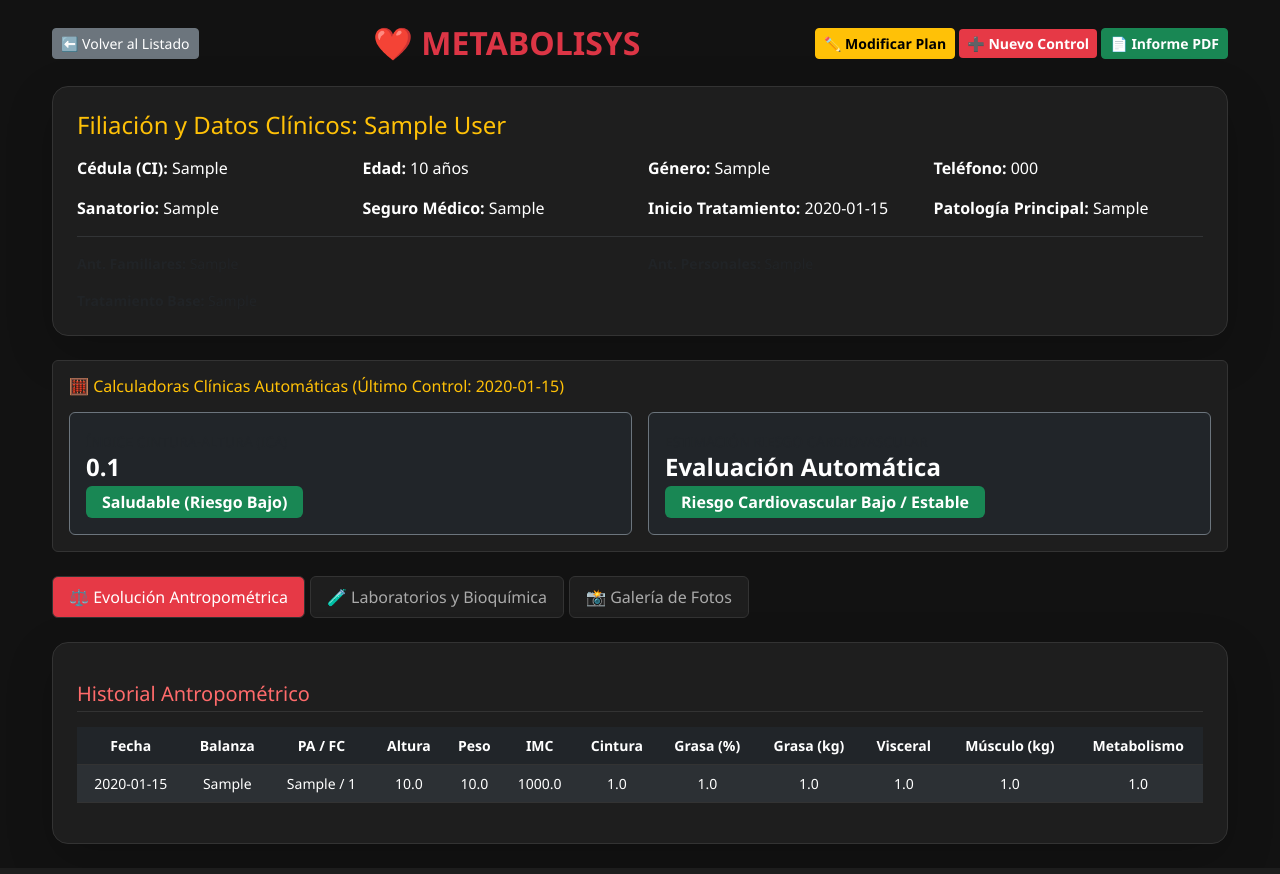
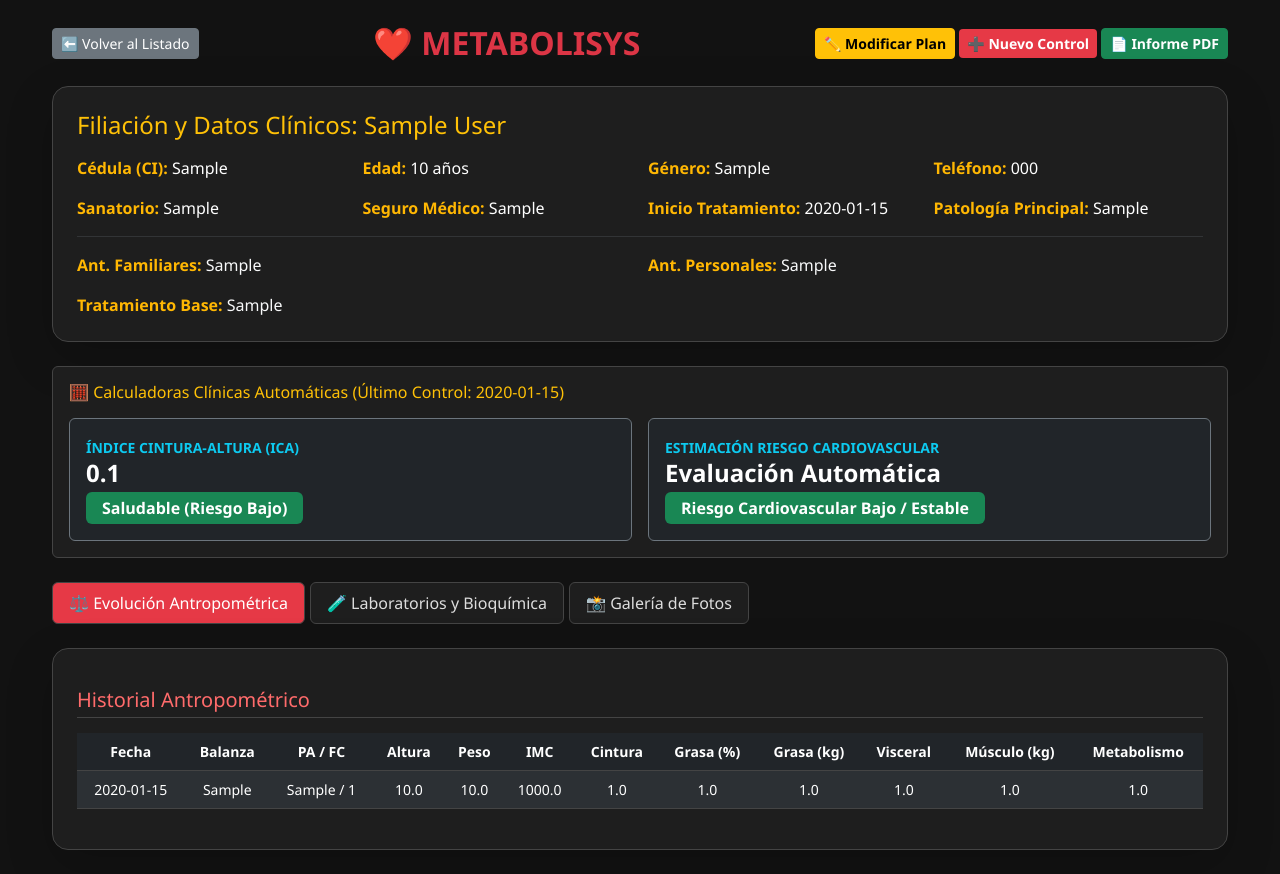
Before and after one commit to patriciafranco-web/Metabolysis1.0-Prueba, a Flask app: page /patient/1 in a window 1280 px wide. Run offline with Flask 3, Linux system fonts and the light colour scheme; the visitor is signed in with stand-in values (Sample User, id 1); tables that the repository leaves empty hold one stand-in row (values such as "Sample post"); grey boxes marked "Sample" are stand-in pictures.

Commit message:
Update patient_detail.html

```diff
--- a/templates/patient_detail.html
+++ b/templates/patient_detail.html
@@ -6,16 +6,17 @@
     <meta name="viewport" content="width=device-width, initial-scale=1">
     <link href="https://cdn.jsdelivr.net/npm/bootstrap@5.3.0/dist/css/bootstrap.min.css" rel="stylesheet">
     <style>
-        body { background-color: #121212 !important; color: #e0e0e0 !important; font-family: 'Segoe UI', Tahoma, Geneva, Verdana, sans-serif; }
-        .card { background-color: #1e1e1e !important; border: 1px solid #333 !important; color: #ffffff !important; }
-        .table { color: #ffffff !important; border-color: #333 !important; }
+        body { background-color: #121212 !important; color: #f8f9fa !important; font-family: 'Segoe UI', Tahoma, Geneva, Verdana, sans-serif; }
+        .card { background-color: #1e1e1e !important; border: 1px solid #444 !important; color: #ffffff !important; }
+        .table { color: #ffffff !important; border-color: #444 !important; }
         .table-dark { background-color: #1e1e1e !important; color: #ffffff !important; }
         .btn-primary { background-color: #e63946; border: none; }
         .btn-primary:hover { background-color: #d90429; }
         .nav-pills .nav-link.active { background-color: #e63946; color: #fff; }
-        .nav-pills .nav-link { color: #aaa; background-color: #1e1e1e; border: 1px solid #333; margin-right: 5px; }
-        .section-title { color: #ff6b6b; border-bottom: 1px solid #333; padding-bottom: 5px; margin-top: 15px; margin-bottom: 15px; }
+        .nav-pills .nav-link { color: #ddd; background-color: #1e1e1e; border: 1px solid #444; margin-right: 5px; }
+        .section-title { color: #ff6b6b; border-bottom: 1px solid #444; padding-bottom: 5px; margin-top: 15px; margin-bottom: 15px; }
         .patient-img { width: 100%; height: 220px; object-fit: cover; border-radius: 8px; border: 1px solid #444; }
+        strong { color: #ffb703; }
     </style>
 </head>
 <body class="py-4">
@@ -35,18 +36,18 @@
     <div class="card p-4 shadow-lg rounded-4 mb-4">
         <h4 class="text-warning mb-3">Filiación y Datos Clínicos: {{ patient.full_name }}</h4>
         <div class="row g-3">
-            <div class="col-md-3"><strong>Cédula (CI):</strong> {{ patient.ci }}</div>
-            <div class="col-md-3"><strong>Edad:</strong> {{ patient.age }} años</div>
-            <div class="col-md-3"><strong>Género:</strong> {{ patient.gender }}</div>
-            <div class="col-md-3"><strong>Teléfono:</strong> {{ patient.phone or 'N/D' }}</div>
-            <div class="col-md-3"><strong>Sanatorio:</strong> {{ patient.sanatorio }}</div>
-            <div class="col-md-3"><strong>Seguro Médico:</strong> {{ patient.seguro_medico or 'N/D' }}</div>
-            <div class="col-md-3"><strong>Inicio Tratamiento:</strong> {{ patient.fecha_inicio_tratamiento or 'N/D' }}</div>
-            <div class="col-md-3"><strong>Patología Principal:</strong> {{ patient.pathology_type or 'N/D' }}</div>
+            <div class="col-md-3"><strong>Cédula (CI):</strong> <span class="text-white">{{ patient.ci }}</span></div>
+            <div class="col-md-3"><strong>Edad:</strong> <span class="text-white">{{ patient.age }} años</span></div>
+            <div class="col-md-3"><strong>Género:</strong> <span class="text-white">{{ patient.gender }}</span></div>
+            <div class="col-md-3"><strong>Teléfono:</strong> <span class="text-white">{{ patient.phone or 'N/D' }}</span></div>
+            <div class="col-md-3"><strong>Sanatorio:</strong> <span class="text-white">{{ patient.sanatorio }}</span></div>
+            <div class="col-md-3"><strong>Seguro Médico:</strong> <span class="text-white">{{ patient.seguro_medico or 'N/D' }}</span></div>
+            <div class="col-md-3"><strong>Inicio Tratamiento:</strong> <span class="text-white">{{ patient.fecha_inicio_tratamiento or 'N/D' }}</span></div>
+            <div class="col-md-3"><strong>Patología Principal:</strong> <span class="text-white">{{ patient.pathology_type or 'N/D' }}</span></div>
         </div>
 
         <hr class="border-secondary my-3">
-        <div class="row g-3 small text-muted">
+        <div class="row g-3 text-light">
             <div class="col-md-6"><strong>Ant. Familiares:</strong> {{ patient.antecedentes_familiares or 'Ninguno' }}</div>
             <div class="col-md-6"><strong>Ant. Personales:</strong> {{ patient.antecedentes_personales or 'Ninguno' }}</div>
             <div class="col-md-6"><strong>Tratamiento Base:</strong> {{ patient.tratamiento_base or 'Ninguno' }}</div>
@@ -64,16 +65,16 @@
         <div class="row g-3">
             <div class="col-md-6">
                 <div class="p-3 rounded border border-secondary bg-dark">
-                    <span class="text-muted small">ÍNDICE CINTURA-ALTURA (ICA)</span>
-                    <h4 class="fw-bold mb-1">{{ last_r.ica_value or 'N/D' }}</h4>
+                    <span class="text-info small fw-bold">ÍNDICE CINTURA-ALTURA (ICA)</span>
+                    <h4 class="fw-bold mb-1 text-white">{{ last_r.ica_value or 'N/D' }}</h4>
                     {% set ica_info = last_r.ica_status %}
                     <span class="badge bg-{{ ica_info[1] }} px-3 py-2 fs-6">{{ ica_info[0] }}</span>
                 </div>
             </div>
             <div class="col-md-6">
                 <div class="p-3 rounded border border-secondary bg-dark">
-                    <span class="text-muted small">ESTIMACIÓN RIESGO CARDIOVASCULAR</span>
-                    <h4 class="fw-bold mb-1">Evaluación Automática</h4>
+                    <span class="text-info small fw-bold">ESTIMACIÓN RIESGO CARDIOVASCULAR</span>
+                    <h4 class="fw-bold mb-1 text-white">Evaluación Automática</h4>
                     {% set cardio_info = last_r.cardio_risk_estimate %}
                     <span class="badge bg-{{ cardio_info[1] }} px-3 py-2 fs-6">{{ cardio_info[0] }}</span>
                 </div>
@@ -141,7 +142,7 @@
                     </table>
                 </div>
                 {% else %}
-                <p class="text-muted text-center py-3">No hay registros antropométricos cargados todavía.</p>
+                <p class="text-light text-center py-3">No hay registros antropométricos cargados todavía.</p>
                 {% endif %}
             </div>
         </div>
@@ -188,7 +189,7 @@
                     </table>
                 </div>
                 {% else %}
-                <p class="text-muted text-center py-3">No hay laboratorios registrados.</p>
+                <p class="text-light text-center py-3">No hay laboratorios registrados.</p>
                 {% endif %}
             </div>
         </div>
@@ -207,7 +208,7 @@
                             </a>
                             <div class="mt-2 small">
                                 <span class="badge bg-danger mb-1">{{ photo.category }}</span>
-                                <div class="text-muted">Fecha: {{ photo.date }}</div>
+                                <div class="text-light">Fecha: {{ photo.date }}</div>
                                 {% if photo.notes %}
                                 <div class="text-white mt-1"><em>{{ photo.notes }}</em></div>
                                 {% endif %}
@@ -217,7 +218,7 @@
                     {% endfor %}
                 </div>
                 {% else %}
-                <p class="text-muted text-center py-3">No hay fotos registradas para este paciente.</p>
+                <p class="text-light text-center py-3">No hay fotos registradas para este paciente.</p>
                 {% endif %}
             </div>
         </div>
```
